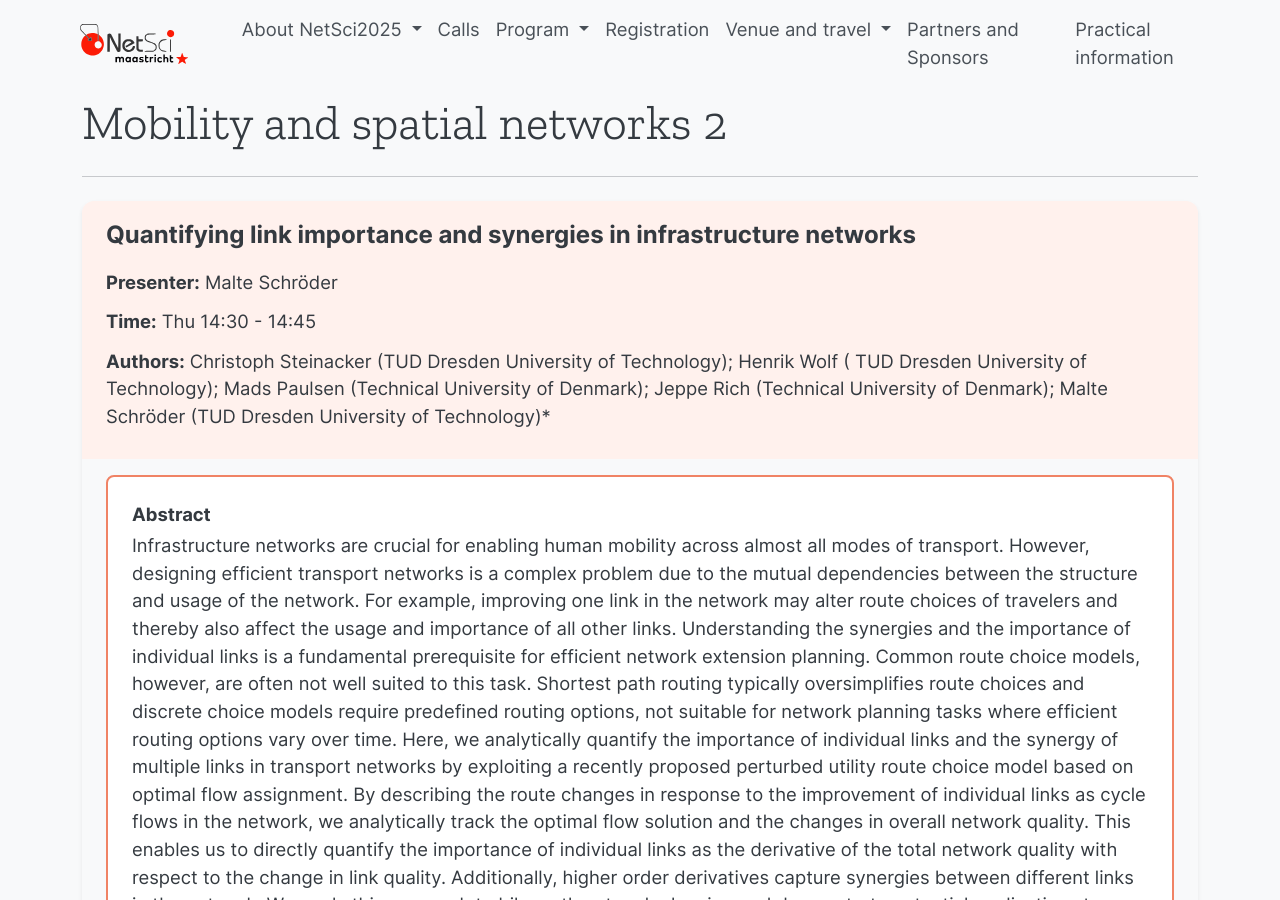
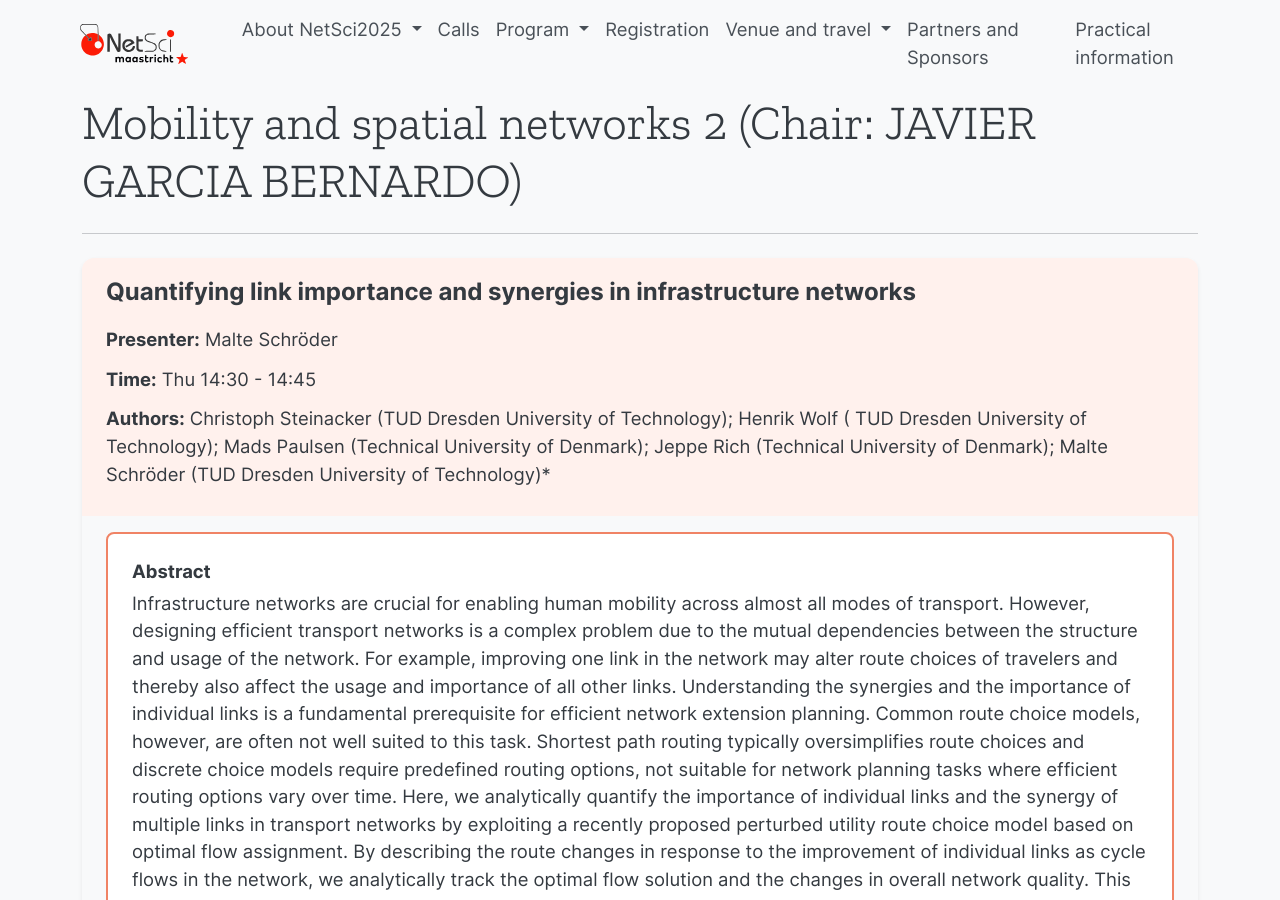
Before and after one commit to NetSci2025/netsci2025.github.io, a Jekyll site: the page built from _parallel/mobility-and-spatial-networks-2.md, in a window 1280 px wide and 900 px high. Built offline with Jekyll 4.4.1, drawn with Linux system fonts in a browser that asks for light colours.

Commit message:
Update mobility-and-spatial-networks-2.md

```diff
--- a/_parallel/mobility-and-spatial-networks-2.md
+++ b/_parallel/mobility-and-spatial-networks-2.md
@@ -1,6 +1,6 @@
 ---
 layout: parallel
-title: "Mobility and spatial networks 2"
+title: "Mobility and spatial networks 2 (Chair: JAVIER GARCIA BERNARDO)"
 slug: mobility-and-spatial-networks-2
 permalink: /parallel/mobility-and-spatial-networks-2/
 ---
```
